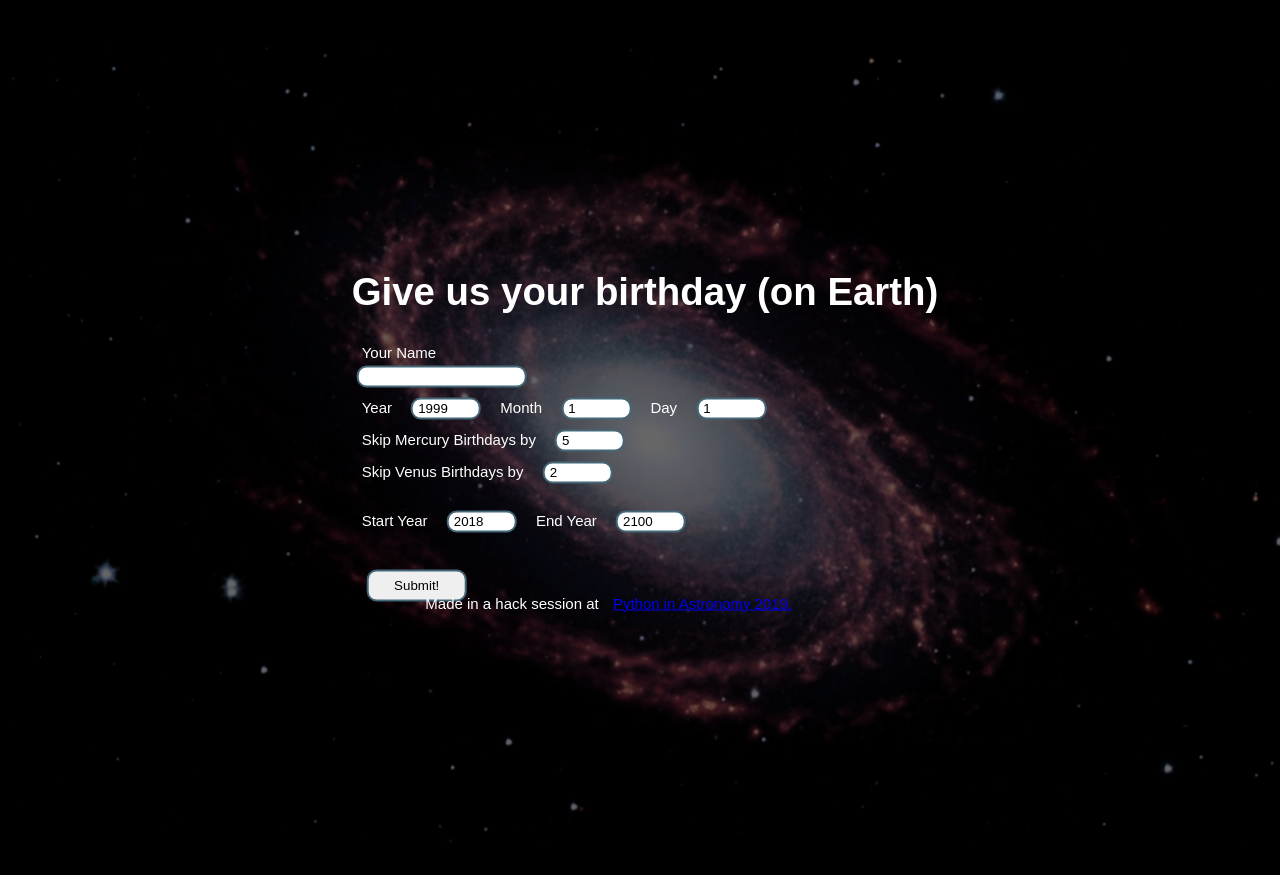
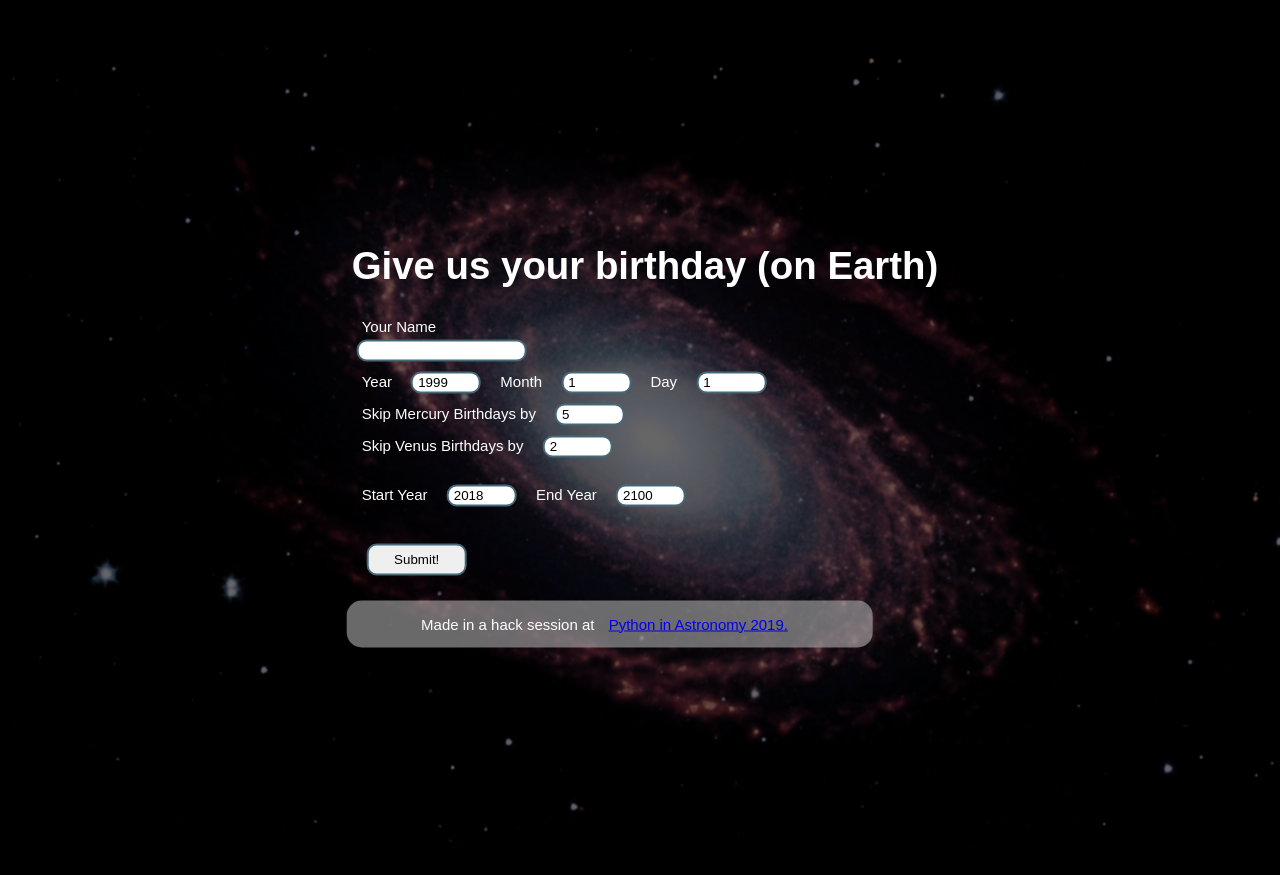
Before and after one commit to apmechev/atro_cakeday, a Flask app: template astro_cakeday/templates/birthday.html in a window 1280 px wide. Run offline with Flask 2, Linux system fonts and the light colour scheme; the template is opened without the code that fills it: values that come from a table or form of the project are taken from there, others are empty; parts of the project's set-up code (start-up, migrations or seed data) failed here and were passed over; some libraries are stand-ins or nearby versions.

Commit message:
fixed footer formatting

```diff
--- a/astro_cakeday/static/styles/birthday.css
+++ b/astro_cakeday/static/styles/birthday.css
@@ -49,7 +49,7 @@ div.border {
     border-width: 3px;
     border-radius: 10px;
     background-color: #b0b0b099;
-    border-color: #fff6
+    border-color: #fff6;
 }
 
 .active {
@@ -82,9 +82,11 @@ div.border {
 
 
 .footer {
-  position: fixed;
-  bottom: 0;
+  position: relative;
+  clear: both;
   width: 85%;
   color: white;
   text-align: center;
+  background-color: #b0b0b099;
+  border-radius: 15px;
 }
```
